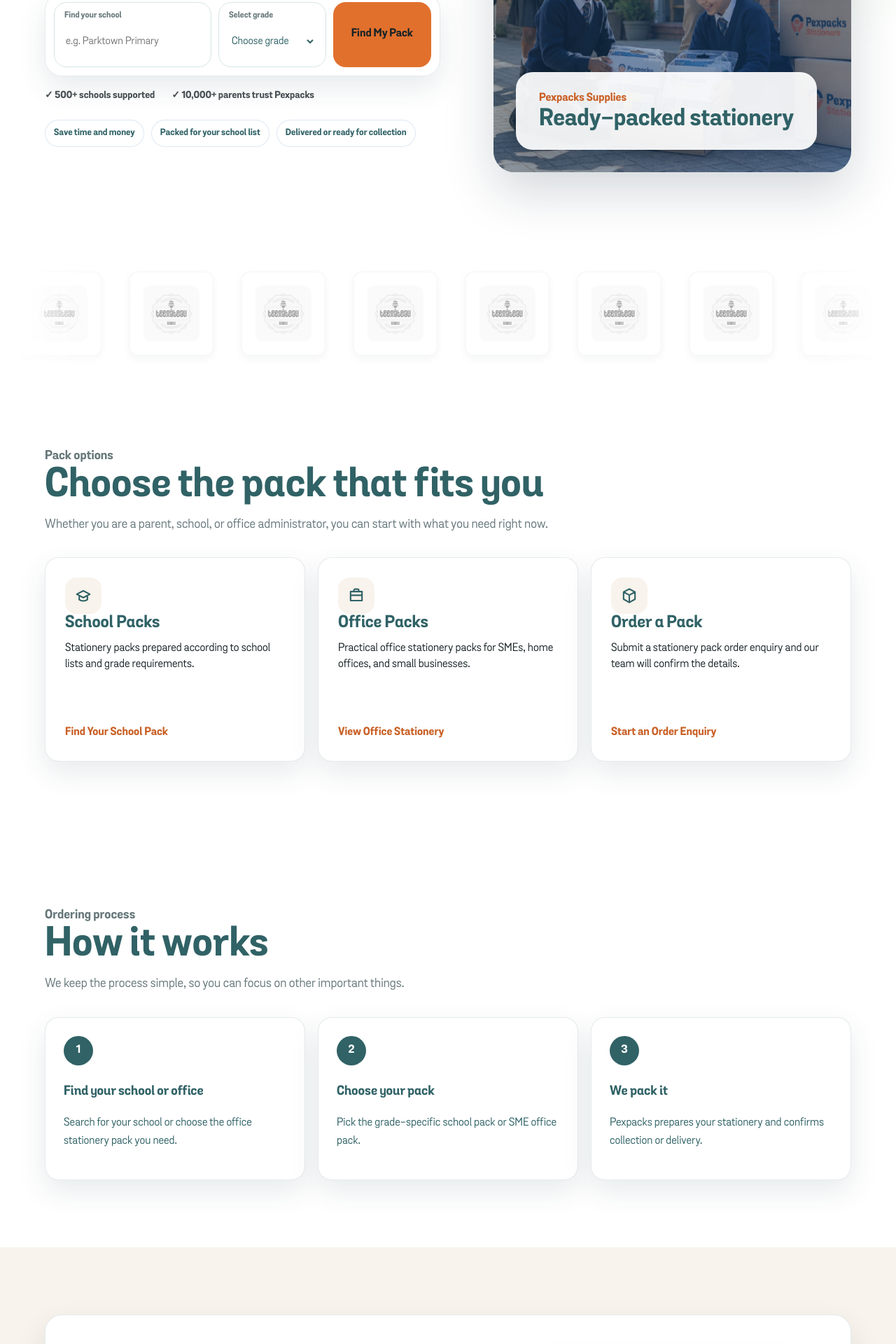
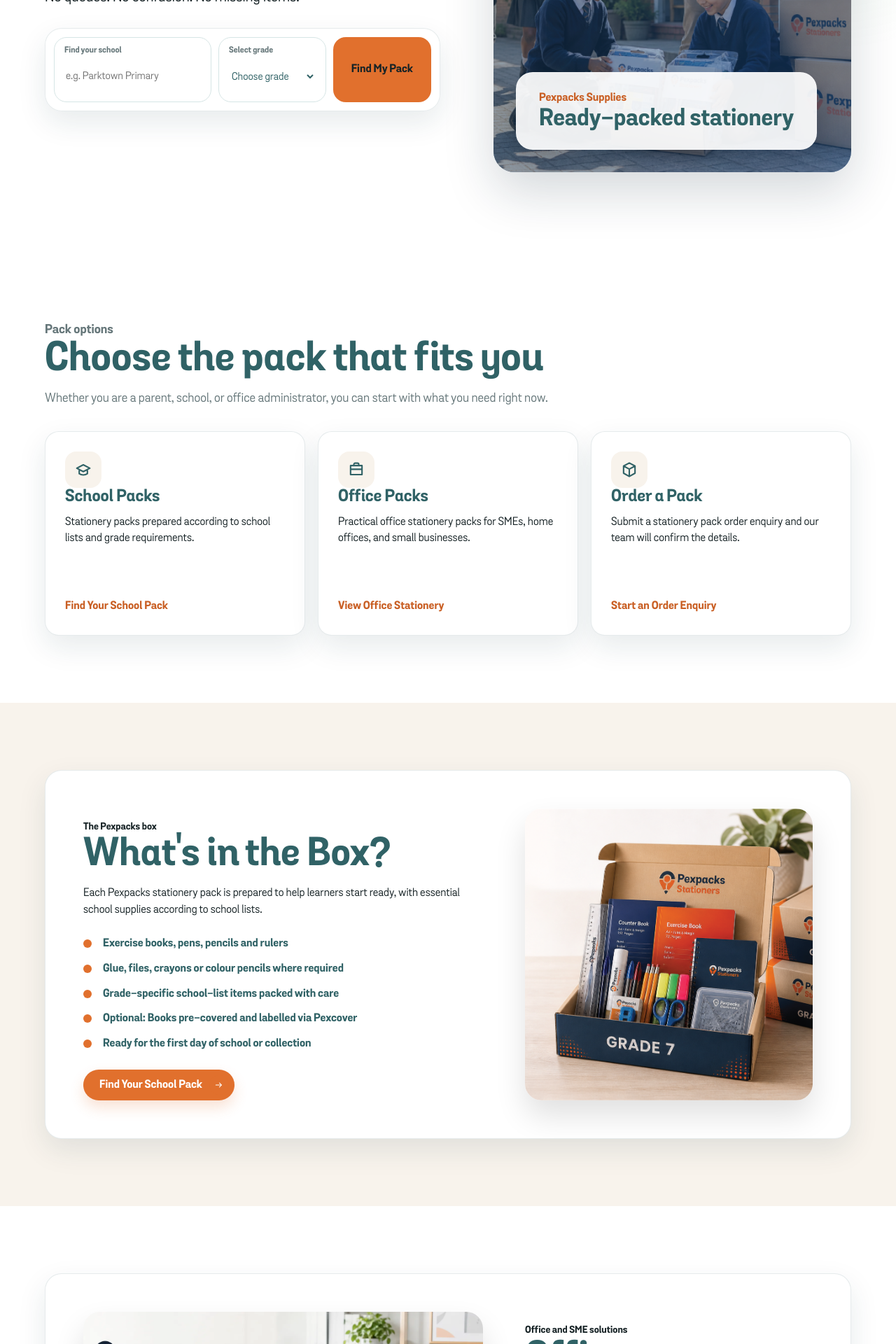
Before and after one commit to mcebisidesigner-spec/pexpacks-supplies, a Next.js app: page / in a window 1280 px wide. Shown: the part 480-2400 px from the top of the page at 70% size. Built offline with nearby package versions, Linux system fonts and the light colour scheme.

Commit message:
Fix invisible outline button on dark background in CTA section

```diff
--- a/app/page.tsx
+++ b/app/page.tsx
@@ -1,19 +1,12 @@
 import Image from "next/image";
 import { Button } from "@/components/ui/Button";
 import { CTASection } from "@/components/marketing/CTASection";
-import { ComparisonMatrix } from "@/components/marketing/ComparisonMatrix";
 import { HeroSearch } from "@/components/marketing/HeroSearch";
 import { PathwayCards } from "@/components/marketing/PathwayCards";
 import { SectionHeader } from "@/components/marketing/SectionHeader";
-import { BrandMotif } from "@/components/shared/BrandMotif";
 import { BrandMarquee } from "@/components/shared/BrandMarquee";
 import { TestimonialMarquee } from "@/components/shared/TestimonialMarquee";
-import { faqs } from "@/data/faqs";
-import {
-  homeProcessSteps,
-  trustBadges,
-  whyChoosePexpacks,
-} from "@/data/packs";
+import { whyChoosePexpacks } from "@/data/packs";
 import { testimonials } from "@/data/testimonials";
 import styles from "@/components/marketing/Marketing.module.css";
 
@@ -32,17 +25,6 @@ export default function HomePage() {
               No queues. No confusion. No missing items.
             </p>
             <HeroSearch />
-            <div className={styles.searchSocialProof}>
-              <span>✓ 500+ schools supported</span>
-              <span>✓ 10,000+ parents trust Pexpacks</span>
-            </div>
-            <ul
-              className={styles.trustBadges}
-              aria-label="Pexpacks trust points">
-              {trustBadges.map((badge) => (
-                <li key={badge}>{badge}</li>
-              ))}
-            </ul>
           </div>
 
           <div className={styles.heroVisual}>
@@ -68,8 +50,6 @@ export default function HomePage() {
         </div>
       </section>
 
-      <BrandMarquee />
-
       <section className={styles.section}>
         <div className={styles.inner}>
           <SectionHeader
@@ -78,25 +58,6 @@ export default function HomePage() {
             text="Whether you are a parent, school, or office administrator, you can start with what you need right now."
           />
           <PathwayCards />
-        </div>
-      </section>
-
-      <section className={styles.section}>
-        <div className={styles.inner}>
-          <SectionHeader
-            eyebrow="Ordering process"
-            title="How it works"
-            text="We keep the process simple, so you can focus on other important things."
-          />
-          <div className={styles.stepsGrid}>
-            {homeProcessSteps.map((step, index) => (
-              <article className={styles.stepCard} key={step.title}>
-                <span className={styles.stepNumber}>{index + 1}</span>
-                <h3>{step.title}</h3>
-                <p>{step.text}</p>
-              </article>
-            ))}
-          </div>
         </div>
       </section>
 
@@ -138,28 +99,6 @@ export default function HomePage() {
         </div>
       </section>
 
-      <ComparisonMatrix />
-
-      <section className={styles.section}>
-        <div className={styles.inner}>
-          <SectionHeader
-            eyebrow="Why Pexpacks"
-            title="The Pexpacks Difference"
-            text="Because we promise to save you time, reduce stress and help you stay prepared."
-          />
-          <div className={styles.benefitGrid}>
-            {whyChoosePexpacks.map((benefit) => (
-              <article className={styles.benefitCard} key={benefit.title}>
-                <h3>{benefit.title}</h3>
-                <p>{benefit.text}</p>
-              </article>
-            ))}
-          </div>
-        </div>
-      </section>
-
-
-
       <section className={styles.section}>
         <div className={styles.inner}>
           <div className={styles.splitBand}>
@@ -181,7 +120,7 @@ export default function HomePage() {
               </p>
               <div
                 className={[styles.buttonRow, styles.splitActions].join(" ")}>
-                <Button href="/office-packs">View Office Packs</Button>
+                <Button href="/office-packs" variant="secondary">View Office Packs</Button>
               </div>
             </div>
           </div>
@@ -190,16 +129,18 @@ export default function HomePage() {
 
       <section className={styles.sectionCream}>
         <div className={styles.inner}>
-          <div className={styles.guaranteeBox}>
-            <div className={styles.guaranteeContent}>
-              <p className={styles.eyebrow}>Quality promise</p>
-              <h2>The Pexpacks quality guarantee</h2>
-              <p>
-                We pack trusted stationery items clearly and carefully. If a
-                supplied item is faulty or does not match the agreed school-list
-                requirement, we will help put it right.
-              </p>
-            </div>
+          <SectionHeader
+            eyebrow="Why Pexpacks"
+            title="The Pexpacks Promise"
+            text="We save you time, reduce stress, and guarantee quality you can trust."
+          />
+          <div className={styles.benefitGrid}>
+            {whyChoosePexpacks.map((benefit) => (
+              <article className={styles.benefitCard} key={benefit.title}>
+                <h3>{benefit.title}</h3>
+                <p>{benefit.text}</p>
+              </article>
+            ))}
           </div>
         </div>
       </section>
@@ -217,33 +158,7 @@ export default function HomePage() {
         </div>
       </section>
 
-      <section className={styles.sectionCream}>
-        <div className={styles.inner}>
-          <SectionHeader
-            eyebrow="Questions and answers"
-            title="Frequently Asked Questions"
-            text="Answers for parents, schools and office buyers."
-          />
-          <div className={styles.faqList}>
-            {faqs.map((faq) => (
-              <details className={styles.faqItem} key={faq.id}>
-                <summary>{faq.question}</summary>
-                <p>{faq.answer}</p>
-              </details>
-            ))}
-          </div>
-        </div>
-      </section>
-
-      <div className={styles.partnerBanner}>
-        <p>
-          For schools:{" "}
-          <a href="/partner-with-schools">
-            Help parents order the correct stationery from your school list
-            &rarr;
-          </a>
-        </p>
-      </div>
+      <BrandMarquee />
 
       <CTASection
         eyebrow="Ready to order"
--- a/components/marketing/CTASection.tsx
+++ b/components/marketing/CTASection.tsx
@@ -25,7 +25,7 @@ export function CTASection({ eyebrow, title, text, primaryHref, primaryLabel, se
             {primaryLabel}
           </Button>
           {secondaryHref && secondaryLabel ? (
-            <Button href={secondaryHref} variant="outline" size="lg">
+            <Button href={secondaryHref} variant="primary" size="lg">
               {secondaryLabel}
             </Button>
           ) : null}
--- a/components/schools/SchoolSearchPanel.tsx
+++ b/components/schools/SchoolSearchPanel.tsx
@@ -179,10 +179,7 @@ export function SchoolSearchPanel({
           Search
         </button>
       </form>
-      <div className={styles.searchSocialProof}>
-        <span>✓ 500+ schools supported</span>
-        <span>✓ 10,000+ parents trust Pexpacks</span>
-      </div>
+
       <SchoolResultsPanel
         isOpen={panelOpen}
         isLoading={isLoading}
```
